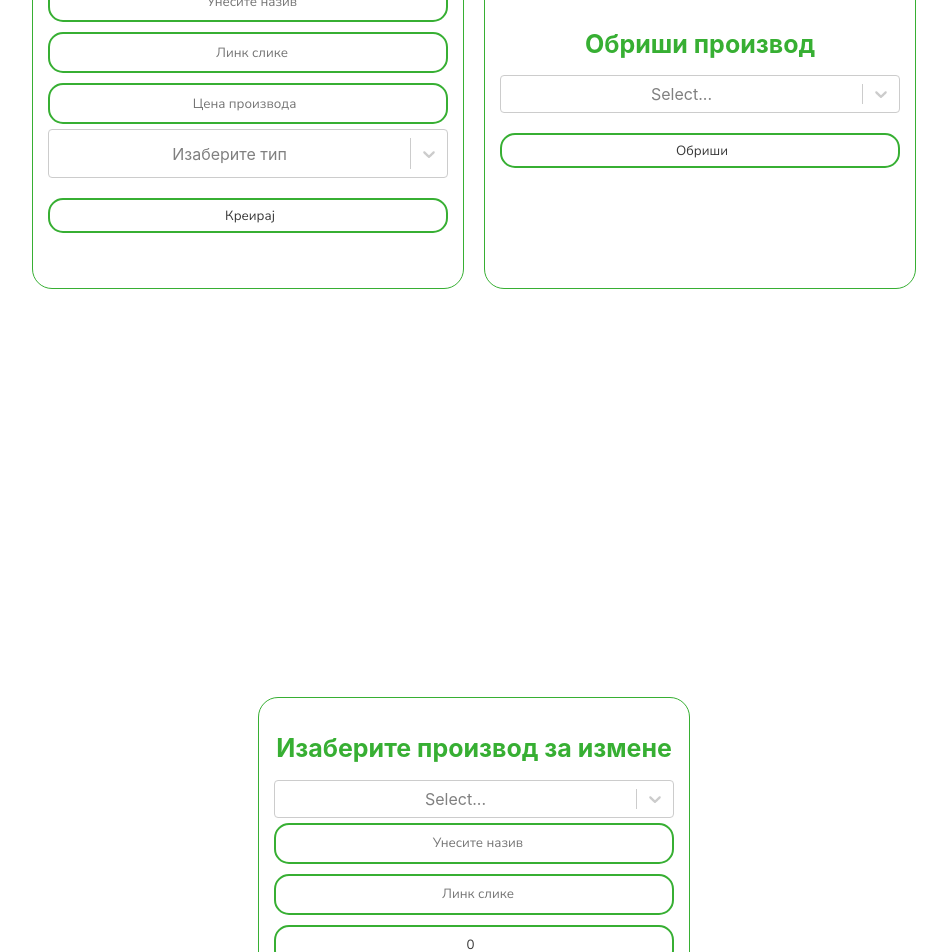
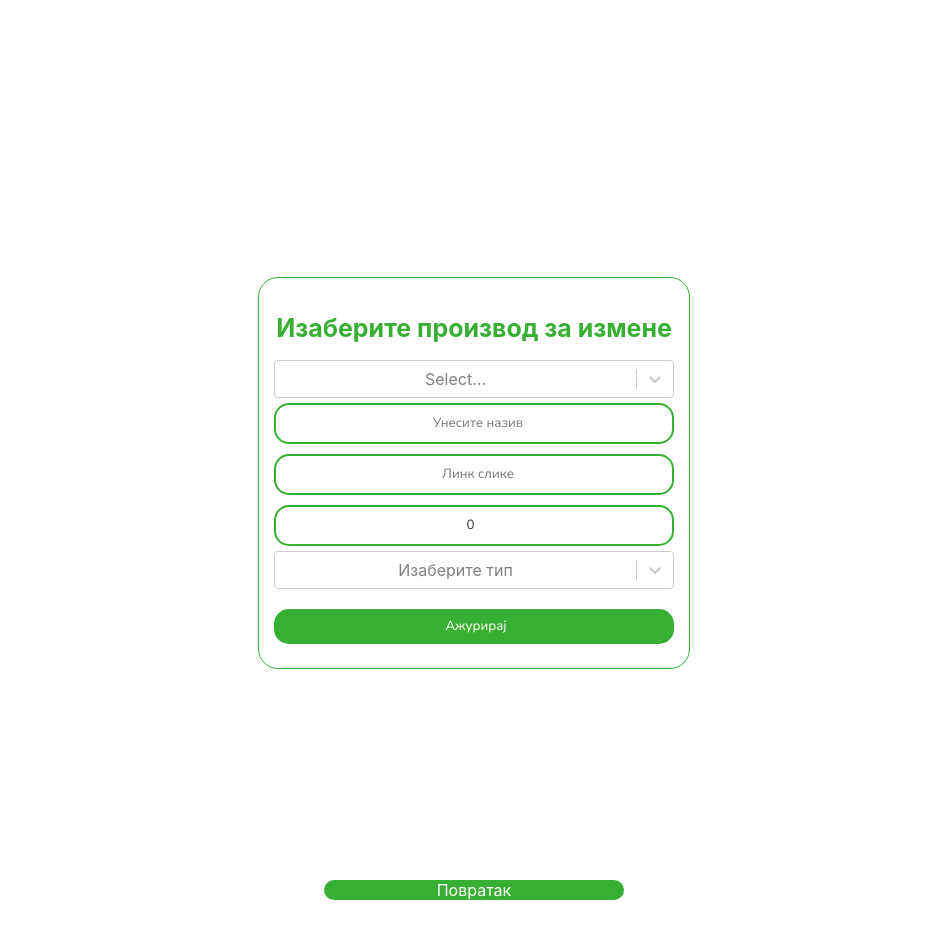
Before and after one commit to stefansmiljic/NBP-2-MONGODB, a React (Create React App) app in the folder MDB-Client/: page /admin in a window 1280 px wide. Shown: the part 320-1272 px from the top of the page, without its empty margins (166-1113 px from the left). After the commit the page ends 1220 px from the top, so only its background shows below. Built offline with nearby package versions, Linux system fonts and the light colour scheme; no server answers.

Commit message:
Frontend nastavak

```diff
--- a/MDB-Client/src/Admin.css
+++ b/MDB-Client/src/Admin.css
@@ -3,7 +3,34 @@
 .main {
     height: 100vh;
     display: flex;
-    flex-direction: row;
+    flex-direction: column;
+    justify-content: center;
+    align-items: center;
+}
+
+.back-button{
+    background-color: #37af33;
+    color: white;
+    cursor: pointer;
+    margin-top: 20px;
+    text-decoration: none;
+    padding: 5,10,5,10;
+    width: 300px;
+    height: 30px;
+    border-radius: 15px;
+    display: flex;
+    justify-content: center;
+    align-items: center;
+}
+
+.back-button:hover{
+    background-color: #20641d;
+    color: white;
+    transition: 0.15s;
+}
+
+.components {
+    display: flex;
     justify-content: center;
     align-items: center;
     flex-wrap: wrap;
--- a/MDB-Client/src/Admin.js
+++ b/MDB-Client/src/Admin.js
@@ -9,9 +9,12 @@ import AdminEdit from './AdminEdit';
 function Admin(){
     return (
         <div className='main'>
-            <AdminCreate></AdminCreate>
-            <AdminDelete></AdminDelete>
-            <AdminEdit></AdminEdit>
+            <div className='components'>
+                <AdminCreate></AdminCreate>
+                <AdminDelete></AdminDelete>
+                <AdminEdit></AdminEdit>
+            </div>
+            <a href="http://localhost:3000/" className="back-button">Повратак</a>
         </div>
     )
 }
--- a/MDB-Client/src/AdminComponent.css
+++ b/MDB-Client/src/AdminComponent.css
@@ -30,13 +30,14 @@
 }
 
 .kreirajProizvod input[type='button'] {
-    background-color: transparent;
+    background-color: #37af33;
+    color: white;
     cursor: pointer;
     margin-top: 20px;
 }
 
 .kreirajProizvod input[type='button']:hover {
-    background-color: #37af33;
+    background-color: #20641d;
     color: white;
     transition: 0.15s;
 }
@@ -61,13 +62,14 @@
 }
 
 .obrisiProizvod input[type='button'] {
-    background-color: transparent;
+    background-color: #37af33;
+    color: white;
     cursor: pointer;
     margin-top: 20px;
 }
 
 .obrisiProizvod input[type='button']:hover {
-    background-color: #37af33;
+    background-color: #20641d;
     color: white;
     transition: 0.15s;
 }
@@ -115,13 +117,14 @@
 }
 
 .urediInputs input[type='button'] {
-    background-color: transparent;
+    background-color: #37af33;
+    color: white;
     cursor: pointer;
     margin-top: 20px;
 }
 
 .urediInputs input[type='button']:hover {
-    background-color: #37af33;
+    background-color: #20641d;
     color: white;
     transition: 0.15s;
 }
--- a/MDB-Client/src/Modals/EditUserModal.js
+++ b/MDB-Client/src/Modals/EditUserModal.js
@@ -66,7 +66,7 @@ function EditUserModal(props) {
                 <h1>Измени податке</h1>
                 <input type="text" placeholder="Име" defaultValue={user.ime} onChange={(e) => handleImeChange(e.target.value)}></input>
                 <input type="text" placeholder="Презиме" defaultValue={user.prezime} onChange={(e) => handlePrezimeChange(e.target.value)}></input>
-                <input type="text" placeholder="Корисничко име" defaultValue={user.username} onChange={(e) => handleUsernameChange(e.target.value)}></input>
+                {/*<input type="text" placeholder="Корисничко име" defaultValue={user.username} onChange={(e) => handleUsernameChange(e.target.value)}></input>*/}
                 <input type="password" placeholder="Лозинка" onChange={(e) => handleLozinkaChange(e.target.value)}></input>
                 <input type="email" placeholder="Имејл" defaultValue={user.email} onChange={(e) => handleEmailChange(e.target.value)}></input>
                 <input type="button" value={"Сачувај измене"} ></input>
--- a/MDB-Client/src/Modals/LogInModal.js
+++ b/MDB-Client/src/Modals/LogInModal.js
@@ -8,6 +8,7 @@ function LogInModal() {
     const [username, setUsername] = useState("");
     const [password, setPassword] = useState("");
     const [token, setToken] = useState("");
+    const [isAdmin, setIsAdmin] = useState(false);
 
     const handleUsernameChange = (value) => {
         setUsername(value);
--- a/MDB-Client/src/Modals/Modal.css
+++ b/MDB-Client/src/Modals/Modal.css
@@ -173,13 +173,14 @@
 }
 
 .editUserDiv input[type='button'] {
-  background-color: transparent;
+  background-color: #37af33;
+  color: white;
   cursor: pointer;
   width: 318px;
 }
 
 .editUserDiv input[type='button']:hover {
-    background-color: #37af33;
+    background-color: #20641d;
     color: white;
     transition: 0.15s;
 }
--- a/MDB-Client/src/Navbar.js
+++ b/MDB-Client/src/Navbar.js
@@ -1,17 +1,19 @@
 import './Navbar.css';
 import Logo from './assets/mdb-horizontal-logo-white.png'
-import React, { useState } from 'react';
+import React, { useState, useEffect } from 'react';
 import LogInModal from './Modals/LogInModal';
 import RegisterModal from './Modals/RegisterModal';
 import Backdrop from './Modals/Backdrop';
 import AboutUserModal from './Modals/AboutUserModal';
 import EditUserModal from './Modals/EditUserModal';
 
+
 function Navbar() {
   //const [token, setToken] = useState(null);
   const [LogInModalIsOpen, setLogInModalIsOpen] = useState(false);
   const [AboutUserModalIsOpen, setAboutUserModalIsOpen] = useState(false);
   const [EditUserModalIsOpen, setEditUserModalIsOpen] = useState(false);
+  const [user, setUser] = useState([]);
 
   var token = localStorage.getItem("token");
   console.log("Token: " + token);
@@ -47,7 +49,39 @@ function Navbar() {
     );
     localStorage.removeItem("token");
     window.location.reload();
-};
+  };
+
+  async function getUserByToken() {
+    if(token!=null)
+    {
+      try {
+          const data = await fetch("http://localhost:5099/api/Auth/GetUserByToken?token=" + token, {
+              method: "GET",
+              mode: 'cors',
+          });
+
+          if (!data.ok) {
+              throw new Error(`HTTP error! Status: ${data.status}`);
+          }
+
+          const returnData = await data.json();
+          return returnData;
+      } catch (error) {
+          console.error("Greška prilikom dohvatanja podataka:", error);
+          throw error;
+      }
+    }
+    else
+    {
+      return;
+    }
+}
+
+useEffect(() => {
+    getUserByToken().then((data) => {
+        setUser(data);
+    });
+  }, [token]);
 
   return (
       <div className='navbar'>
@@ -55,6 +89,7 @@ function Navbar() {
             <a href='http://localhost:3000/' className='logoRef'><img className='mdbLogo' src={Logo}/></a>
         </div>
         <ul className='navbarList'>
+          <li hidden={user? !user.isAdmin : true} className='menuItem'><a href="/admin"><span className='menuIcon'><ion-icon name="settings"></ion-icon></span>Админ</a></li>
           <li className='photoLi'><img className='userPhoto'/></li>
           <li hidden={token != null} className='menuItem'><a href="#" onClick={openLogInModalHandler}><span className='menuIcon'><ion-icon name="person"></ion-icon></span>Улогуј се</a></li>
           <li hidden={token == null} className='menuItem'><a href="#"><span className='menuIcon'><ion-icon name="person"></ion-icon></span>Мој налог<span className='menuIcon'><ion-icon name="caret-down-outline"></ion-icon></span></a>
```
Also changed, not shown: 1 other file (tests, documents, lock files or other folders).
